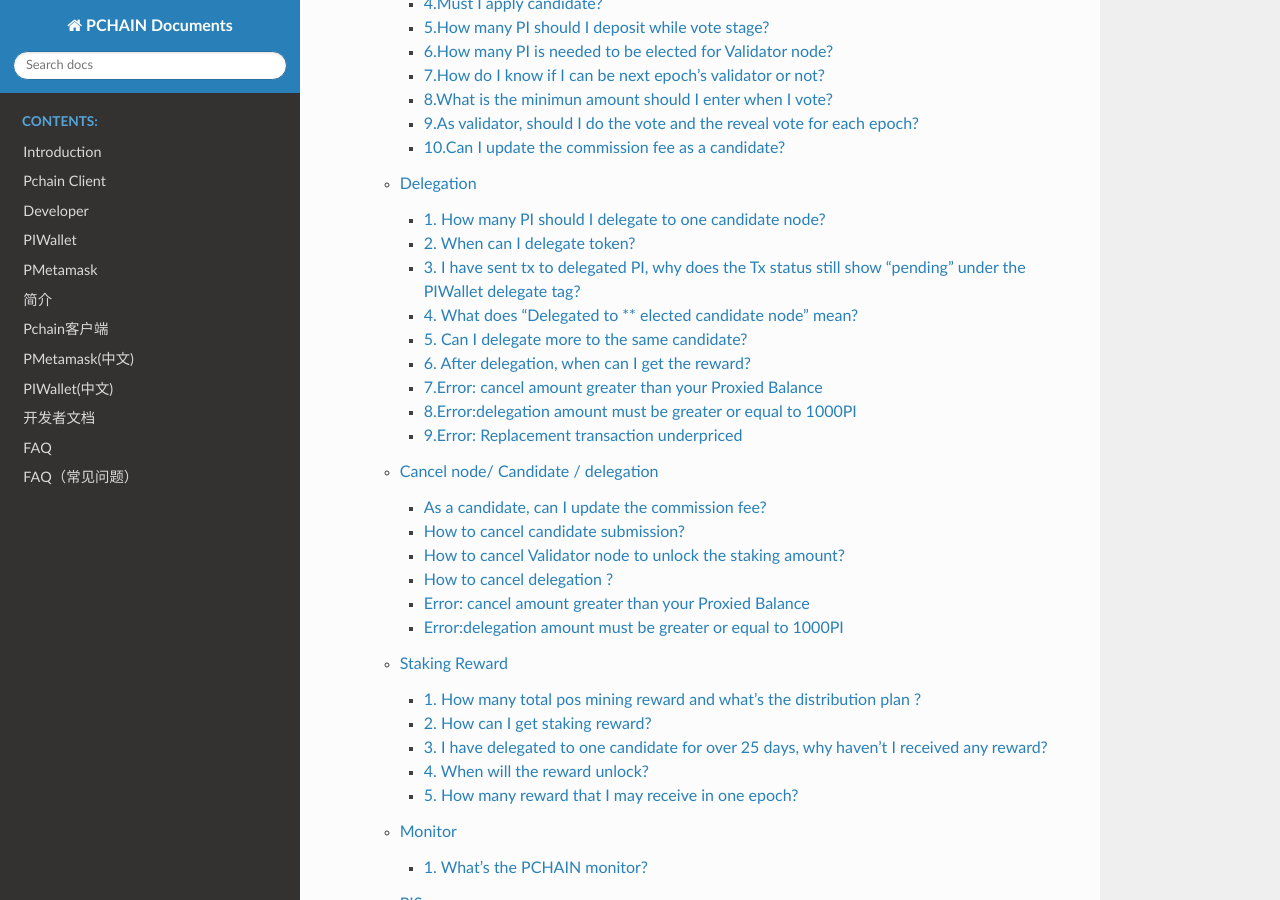
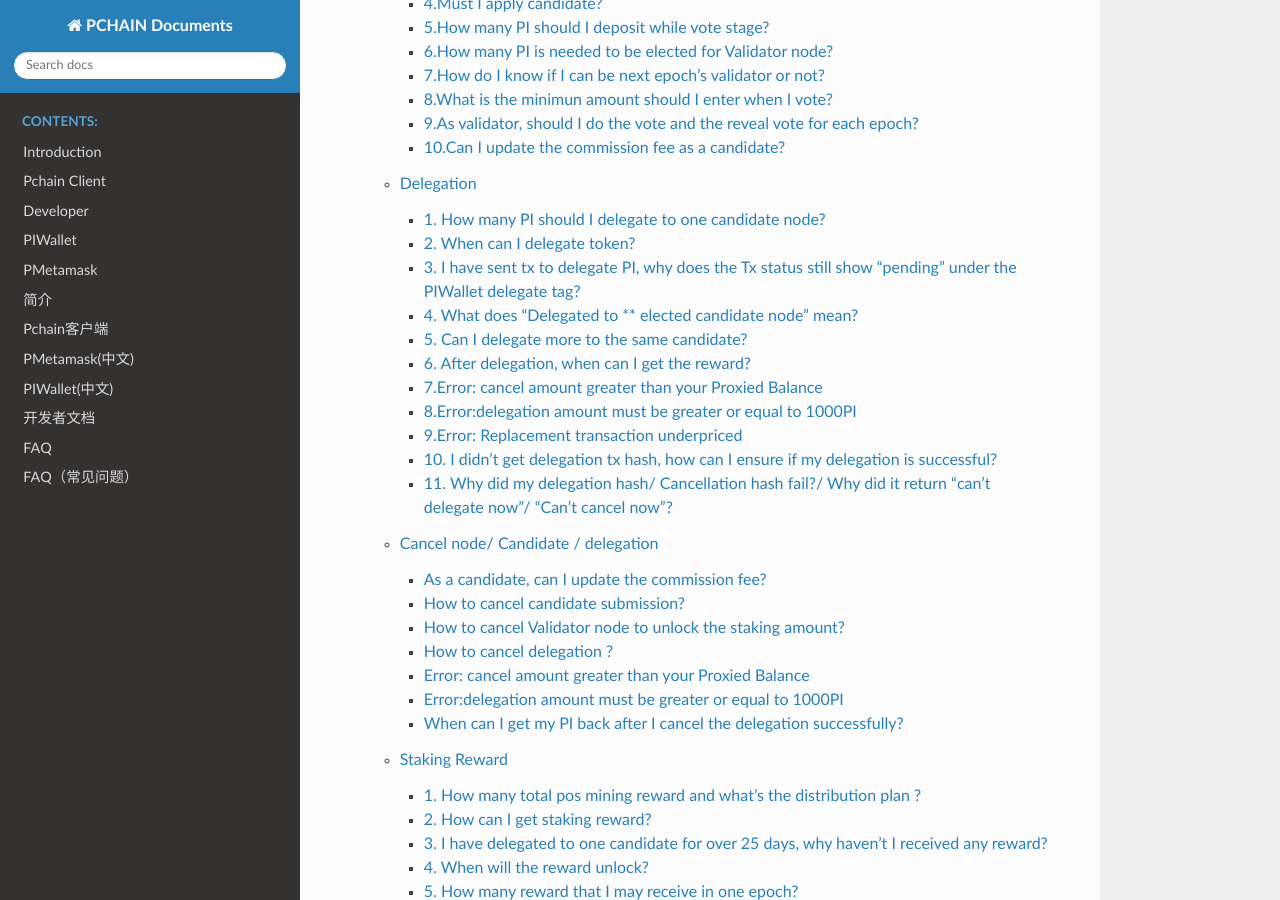
Before and after one commit to pchain-org/pchain-guide, a Sphinx documentation site: the page built from pchaindoc/source/index.rst, in a window 1280 px wide and 900 px high, scrolled down 4582 px. Built offline with Sphinx 7.4.7 and the Read the Docs theme 2.0.0, drawn with Linux system fonts in a browser that asks for light colours; pages that are not in the unit, such as notebooks, are missing from menus.

Commit message:
update FAQ

```diff
--- a/pchaindoc/source/FAQ/cancelation.rst
+++ b/pchaindoc/source/FAQ/cancelation.rst
@@ -24,9 +24,6 @@
 -------------------------------------------------------------
 Before the epoch reaches 75% height, you can cancel delegation. Guidance: :ref:`How to cancel delegation<canceldelegation>`
 
-If your candidate is the validator in current epoch，the delegated amount will be unlocked to your balance when the epoch ends.
-If not, then the delegated amount will be unlocked to your balance immediately.
-
 -------------------------------------------------------------
 Error: cancel amount greater than your Proxied Balance
 -------------------------------------------------------------
@@ -50,3 +47,12 @@
 	PendingRefundBalance 	C PI
 
 If you don't wanna cancel all your delegation, the amount you cancel should be lower or equal than A+B-C-1000. If you wanna cancel all your delegation, the amount you cancel must be equal to A+B-C.
+
+--------------------------------------------------------------------------
+When can I get my PI back after I cancel the delegation successfully?
+--------------------------------------------------------------------------
+If you delegated and wanna cancel in the same epoch before the chain reaches 75% height, the token will return back to balance immediately.
+
+If you delegated in last epoch and your candidate failed to be validator in current epoch, once you cancel delegation before the chain reaches 75% height, the token will return back to balance immedidately.
+
+If you delegated in last epoch and your candidate is elected to be validator successfully in current epoch, once you cancel delegation before the chain reaches 75% height, the token will return back to balance when the current epoch ends.
--- a/pchaindoc/source/FAQ/delegation.rst
+++ b/pchaindoc/source/FAQ/delegation.rst
@@ -13,7 +13,7 @@
 You can delegate PI before the epoch reaches 75% height.
 
 --------------------------------------------------------------------------------------------------------------------------
-3. I have sent tx to delegated PI, why does the Tx status still show “pending” under the PIWallet delegate tag?
+3. I have sent tx to delegate PI, why does the Tx status still show “pending” under the PIWallet delegate tag?
 --------------------------------------------------------------------------------------------------------------------------
 When your candidate elected for next epoch validator successfully, then this Tx status will change to success, which also means you will start to get pos mining reward.
 
@@ -57,4 +57,14 @@
 -------------------------------------------------------------
 9.Error: Replacement transaction underpriced
 -------------------------------------------------------------
-This error occured becaused the former transaction you made before are in processing. Suggest you to wait for a moment and retry. But if you wanna make this new transaction to cover the former one, you can send with the higher gas fee.
+This error occured becaused the former transaction you made before are in processing. Suggest you to wait for a moment and retry. But if you wanna make this new transaction to cover the former one, you can increase the gas fee.
+
+------------------------------------------------------------------------------------------
+10. I didn't get delegation tx hash, how can I ensure if my delegation is successful?
+------------------------------------------------------------------------------------------
+You can check the delegation history in PIwallet "Delegate" page, or go to 'Wallet" page to check the account balance if it decreased.
+
+---------------------------------------------------------------------------------------------------------------
+11. Why did my delegation hash/ Cancellation hash fail?/ Why did it return "can't delegate now"/ "Can't cancel now"?
+---------------------------------------------------------------------------------------------------------------
+After the chain reached 75% block height, you'r not allowed to delegate or cancel delegation. Then, pls retry when next epoch starts.
```
